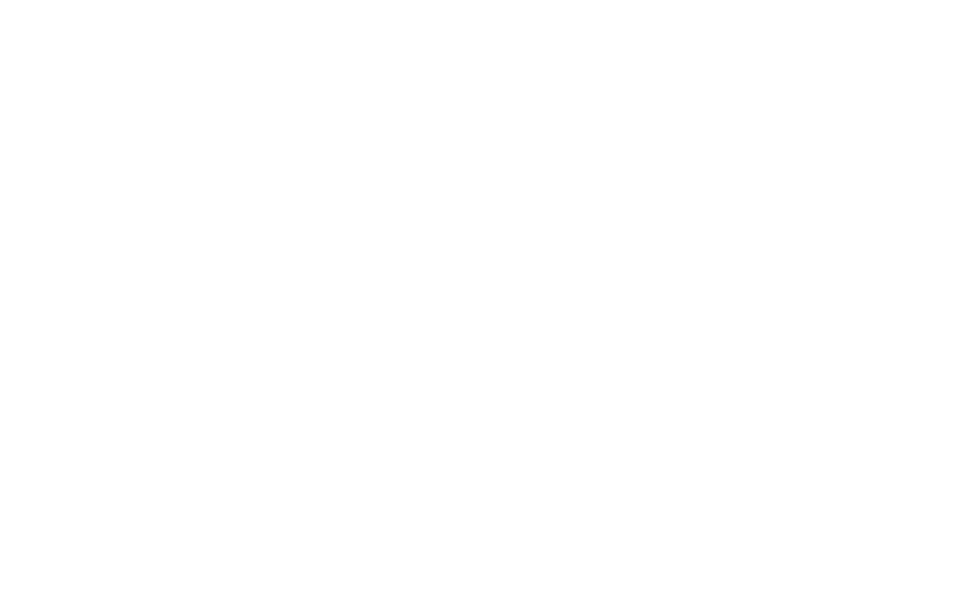
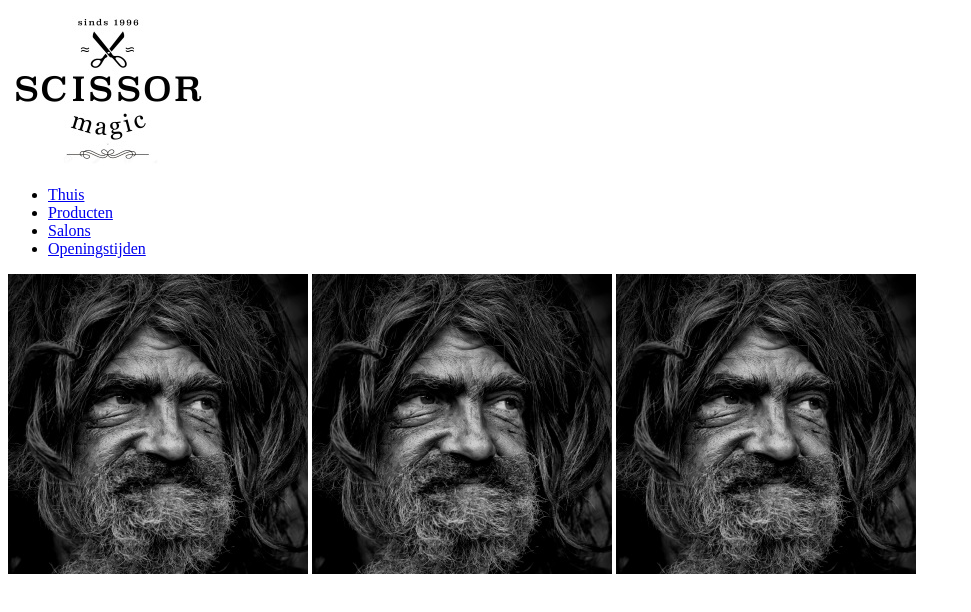
Before and after one commit to NajdereT/Html5Challenge, a plain HTML site: page Fotos.html in a window 1280 px wide. Shown: the whole page, without its empty margins (0-971 px from the left). Drawn offline with Linux system fonts and the light colour scheme.

Commit message:
Challenge

```diff
--- a/Fotos.html
+++ b/Fotos.html
@@ -3,8 +3,31 @@
 <head>
     <meta charset="UTF-8">
     <title>fotos</title>
+    <img src=scissor-magic-logo.jpg align="top left">
+
 </head>
 <body>
+<nav>
+
+    <ul>
+
+        <li><a href="Index.html">Thuis</a></li>
+
+        <li><a href="Producten.html">Producten</a></li>
+
+        <li><a href="Salons.html">Salons</a></li>
+
+        <li><a href="Openingstijden.html">Openingstijden</a></li>
+
+
+    </ul>
+
+</nav>
+
+
 
 </body>
+<footer><img src=people-homeless-m-person-144247.jpg align="" width="300" height="300">
+    <img src=people-homeless-m-person-144247.jpg align="" width="300" height="300">
+    <img src=people-homeless-m-person-144247.jpg align="" width="300" height="300"></footer>
 </html>
```
Also changed, not shown: Index.html (+2 -2 lines).
